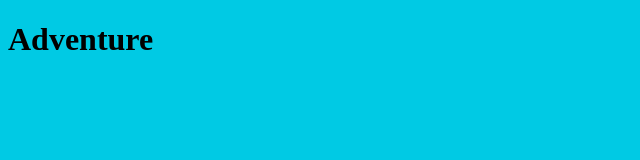
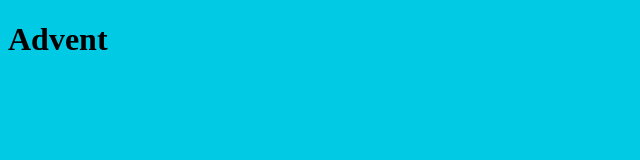
Before and after one commit to GuiSanto/LabTrain, a plain HTML site: page index.html in a window 1280 px wide. Shown: the full height of the page, 0-640 px from the left. Drawn offline with Linux system fonts and the light colour scheme.

Commit message:
Set Advent

```diff
--- a/index.html
+++ b/index.html
@@ -8,7 +8,7 @@
  <link rel="stylesheet" href="css/app.css">
 </head>
 <header>
-    <h1>Adventure</h1>
+    <h1>Advent</h1>
 </header>
 <body>
  <script src="js/app.js"></script>
```
